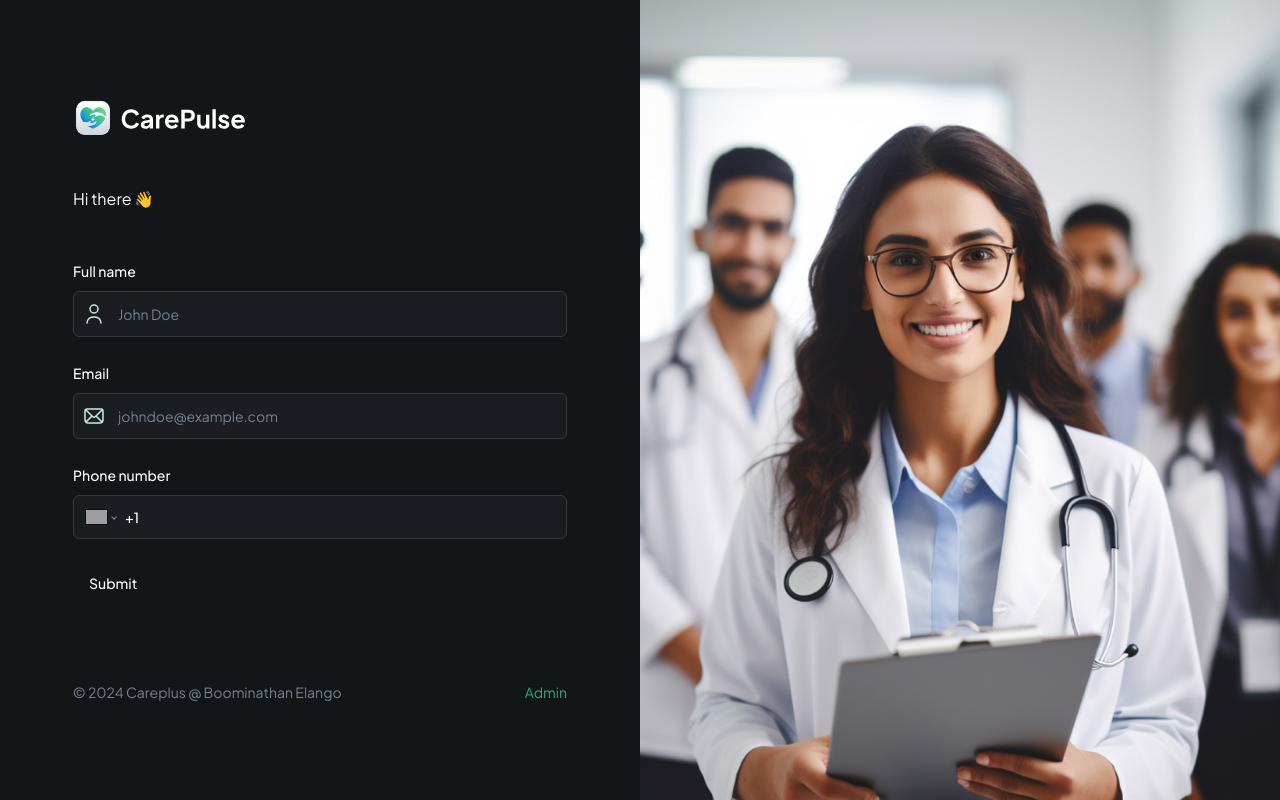
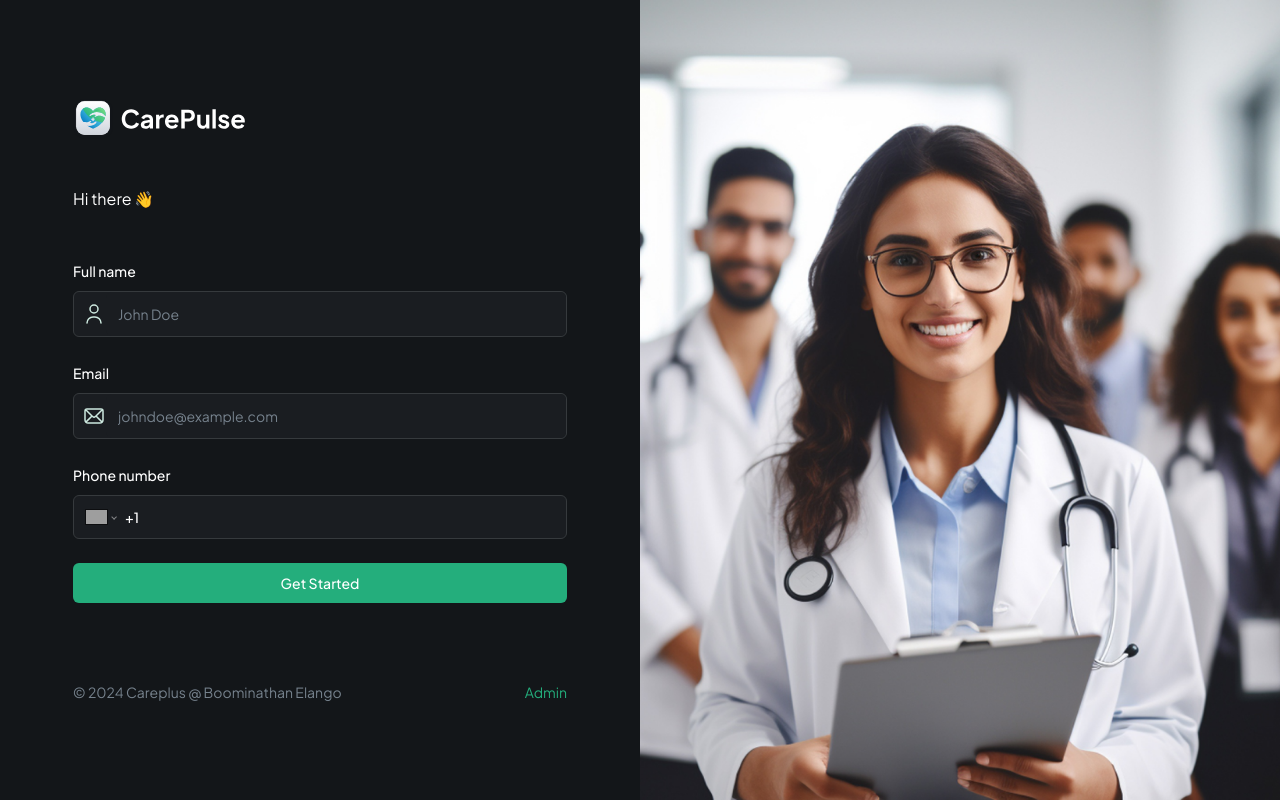
Before and after one commit to eboominathan/healthcare, a Next.js app: page / in a window 1280 px wide. Built offline with nearby package versions, Linux system fonts and the light colour scheme; grey boxes are pictures that could not be loaded.

Commit message:
Register page in process

```diff
--- a/components/forms/PatientForm.tsx
+++ b/components/forms/PatientForm.tsx
@@ -6,6 +6,11 @@ import { z } from "zod";
 import { Button } from "@/components/ui/button";
 import { Form } from "@/components/ui/form";
 import CustomFormField from "./CustomFormField";
+import SubmitButton from "./SubmitButton";
+import { useState } from "react";
+import UserFormValidation from "@/lib/validation";
+import { useRouter } from "next/navigation";
+
 
 export enum FormFieldType {
     INPUT = 'input',
@@ -18,27 +23,32 @@ export enum FormFieldType {
     PHONE_INPUT = 'phone_input',
 }
 
-const formSchema = z.object({
-  username: z.string().min(2, {
-    message: "Username must be at least 2 characters.",
-  }),
-});
 
 
 const PatientForm = () => {
+
+    const router = useRouter();
+    const [isLoading, setisLoading] = useState(false)
   // 1. Define your form.
-  const form = useForm<z.infer<typeof formSchema>>({
-    resolver: zodResolver(formSchema),
+  const form = useForm<z.infer<typeof UserFormValidation>>({
+    resolver: zodResolver(UserFormValidation),
     defaultValues: {
       username: "",
     },
   });
 
-  // 2. Define a submit handler.
-  function onSubmit(values: z.infer<typeof formSchema>) {
-    // Do something with the form values.
-    // ✅ This will be type-safe and validated.
-    console.log(values);
+  // {name,email,phone_number}
+  async function onSubmit(values: z.infer<typeof UserFormValidation>) {
+    setisLoading(true)
+    try{
+        // const userData =  {name,email,phone_number};
+        // const user = await createUser(userData)
+        // if(user) router.push(`/patients/${user.$id}/register`)
+
+
+    }catch(error){
+      console.log(error)
+    }
   }
   return (
     <Form {...form}>
@@ -71,7 +81,7 @@ const PatientForm = () => {
           label="Phone number"
           placeholder="(555) 123-456"
         />
-        <Button type="submit">Submit</Button>
+        <SubmitButton isLoading={isLoading} >Get Started </SubmitButton>
       </form>
     </Form>
   );
--- /dev/null
+++ b/components/forms/SubmitButton.tsx
@@ -0,0 +1,28 @@
+import React from 'react'
+import { Button } from '../ui/button'
+import Image from 'next/image'
+
+interface ButtonProps{
+    isLoading : boolean,
+    className : string,
+    children : React.ReactNode
+}
+
+const SubmitButton = ({isLoading,className,children}:ButtonProps) => {
+  return (
+     <Button  type="submit"
+     className={className ?? 'shad-primary-btn w-full'}
+     disabled={isLoading}
+     >
+        {isLoading ? (
+            <div>
+                <Image src="/images/loading.svg" width={24} height={24} alt="loading" className='animate-spin'/>
+                Loading...
+            </div>
+        ) : children
+    }
+     </Button>
+  )
+}
+
+export default SubmitButton
--- /dev/null
+++ b/lib/validation.ts
@@ -0,0 +1,11 @@
+import { z } from "zod";
+
+const UserFormValidation = z.object({
+    username: z.string()
+    .min(2,"Username must be at least 2 characters.")
+    .max(50,"Username must be at most 50 characters."),
+    email: z.string().email("Invalid email address."),
+    phone: z.string().refine((phone) => /^\+\d{10,15}/.test(phone), {message: "Invalid phone number."}),
+  });
+
+  export default UserFormValidation;
```
